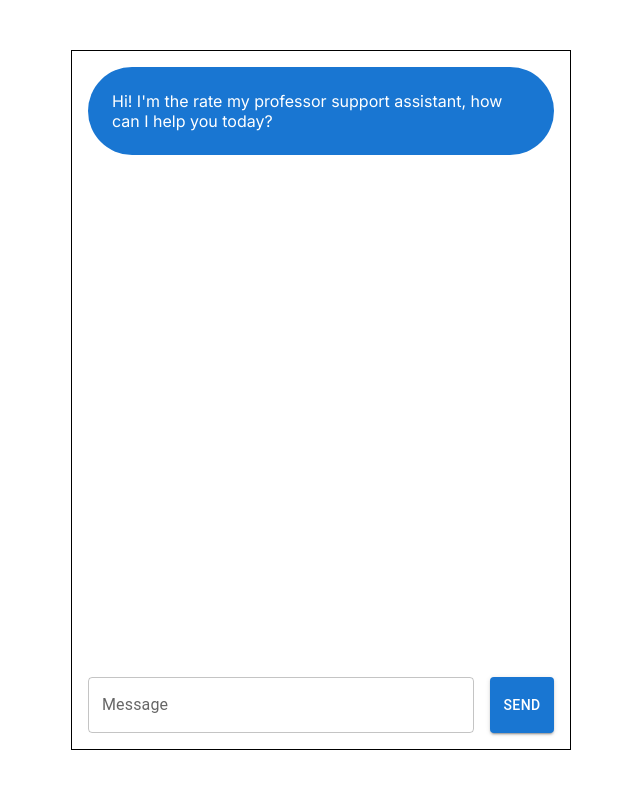
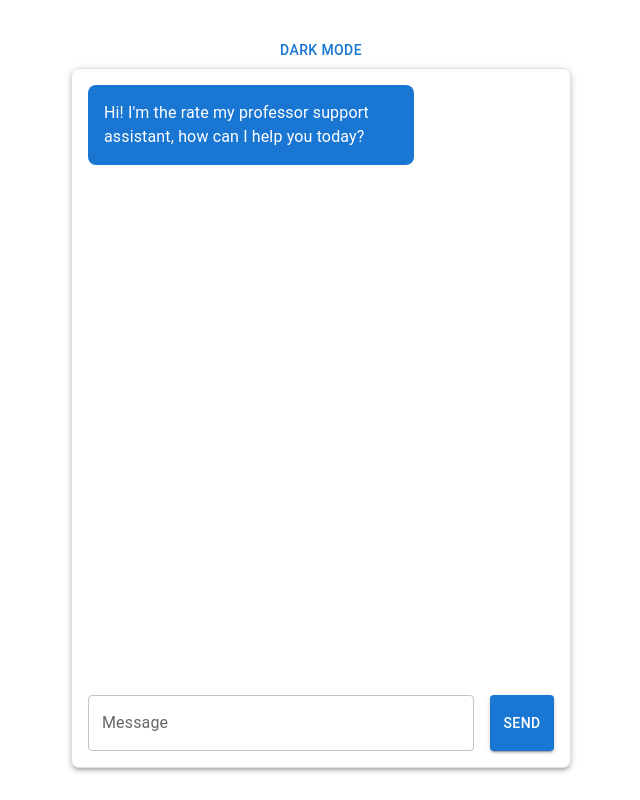
Before and after one commit to the-deen-team/ai-rate-my-professor, a Next.js app: page / in a window 1280 px wide. Shown: the whole page, without its empty margins (319-959 px from the left). Built offline with nearby package versions, Linux system fonts and the light colour scheme.

Commit message:
Video complete and add dark mode with some UI changes

```diff
--- a/app/api/chat/route.js
+++ b/app/api/chat/route.js
@@ -37,17 +37,17 @@
 export async function POST(req) {
   const data = await req.json();
   const pc = new Pinecone({
-    apiKey: process.env.PINCONE_API_KEY,
+    apiKey: process.env.PINECONE_API_KEY,
   });
   const index = pc.index("rag").namespace("ns1");
   const openai = new OpenAI();
 
-  const text = data(data.length - 1).content;
-  const embedding = await OpenAI.Embeddings.create({
-    model: "text-embedding-3-small",
+  const text = data[data.length - 1].content
+  const embedding = await openai.embeddings.create({
+    model: 'text-embedding-3-small',
     input: text,
-    encoding_format: "float",
-  });
+    encoding_format: 'float',
+  })
 
   const results = await index.query({
     topK: 3,
--- a/app/page.js
+++ b/app/page.js
@@ -1,64 +1,86 @@
 "use client";
-import { Box, Typography, Stack, TextField, Button } from "@mui/material";
-import { useState, useEffect } from "react";
+import { Box, Typography, Stack, TextField, Button, useMediaQuery, useTheme, CssBaseline, Switch } from '@mui/material';
+import { useState, useEffect } from 'react';
+import { createTheme, ThemeProvider } from '@mui/material/styles';
 
 export default function Home() {
+  const [darkMode, setDarkMode] = useState(false);
+  const theme = createTheme({
+    palette: {
+      mode: darkMode ? 'dark' : 'light',
+      primary: {
+        main: '#1976d2', // Deep Blue
+      },
+      secondary: {
+        main: '#d32f2f', // Red
+      },
+    },
+    components: {
+      MuiTextField: {
+        styleOverrides: {
+          root: {
+            backgroundColor: darkMode ? 'rgba(255, 255, 255, 0.09)' : '#fff',
+            borderRadius: 4,
+          },
+        },
+      },
+    },
+  });
+
   const [messages, setMessages] = useState([
     {
-      role: "assistant",
+      role: 'assistant',
       content: "Hi! I'm the rate my professor support assistant, how can I help you today?"
     }
   ]);
-  const [message, setMessage] = useState("");
+  const [message, setMessage] = useState('');
 
   const sendMessage = async () => {
     // Append the user's message and an empty assistant message
     setMessages((messages) => [
       ...messages,
-      { role: "user", content: message },
-      { role: "assistant", content: "" }
+      { role: 'user', content: message },
+      { role: 'assistant', content: '' }
     ]);
 
-    setMessage(""); // Clear the input message after sending
+    setMessage(''); // Clear the input message after sending
 
     // Fetch request to the API
-    const response = await fetch("/api/chat", {
-      method: "POST",
+    const response = await fetch('/api/chat', {
+      method: 'POST',
       headers: {
-        "Content-Type": "application/json", // Fixed header value
+        'Content-Type': 'application/json',
       },
-      body: JSON.stringify([...messages, { role: "user", content: message }]), // Send message with previous messages
+      body: JSON.stringify([...messages, { role: 'user', content: message }]),
     });
 
     const reader = response.body.getReader();
     const decoder = new TextDecoder();
+    let result = '';
 
-    let result = "";
-
-    // Process the stream of text from the API response
     const processText = async ({ done, value }) => {
-      if (done) return result; // Exit when done reading
-
+      if (done) return result;
       const text = decoder.decode(value, { stream: true });
       result += text;
 
-      // Update the assistant's message with the streamed content
       setMessages((messages) => {
         let lastMessage = messages[messages.length - 1];
         let otherMessages = messages.slice(0, messages.length - 1);
         return [
           ...otherMessages,
-          { ...lastMessage, content: lastMessage.content + text }, // Append new text to last assistant message
+          { ...lastMessage, content: lastMessage.content + text },
         ];
       });
 
-      return reader.read().then(processText); // Recursively process the next chunk
+      return reader.read().then(processText);
     };
 
-    reader.read().then(processText); // Start reading the response
+    reader.read().then(processText);
   };
 
   return (
+    <ThemeProvider theme={theme}>
+      <CssBaseline />
       <Box
         width="100vw"
         height="100vh"
@@ -67,13 +89,18 @@
         justifyContent="center"
         alignItems="center"
       >
+        <Button onClick={() => setDarkMode(!darkMode)} color="primary">
+          {darkMode ? 'Light Mode' : 'Dark Mode'}
+        </Button>
         <Stack
           direction={'column'}
           width="500px"
           height="700px"
-        border="1px solid black"
+          border="1px solid"
+          borderColor="divider"
           p={2}
           spacing={3}
+          sx={{ boxShadow: 3, borderRadius: 2 }}
         >
           <Stack
             direction={'column'}
@@ -89,6 +116,7 @@
                 justifyContent={
                   message.role === 'assistant' ? 'flex-start' : 'flex-end'
                 }
+                sx={{ mt: 1 }}
               >
                 <Box
                   bgcolor={
@@ -97,10 +125,11 @@
                       : 'secondary.main'
                   }
                   color="white"
-                borderRadius={16}
-                p={3}
+                  borderRadius={2}
+                  p={2}
+                  sx={{ maxWidth: '70%' }}
                 >
-                {message.content}
+                  <Typography variant="body1">{message.content}</Typography>
                 </Box>
               </Box>
             ))}
@@ -118,5 +147,6 @@
           </Stack>
         </Stack>
       </Box>
-  )
+    </ThemeProvider>
+  );
 }
```
Lines whose indentation alone changed are shown as unchanged.
